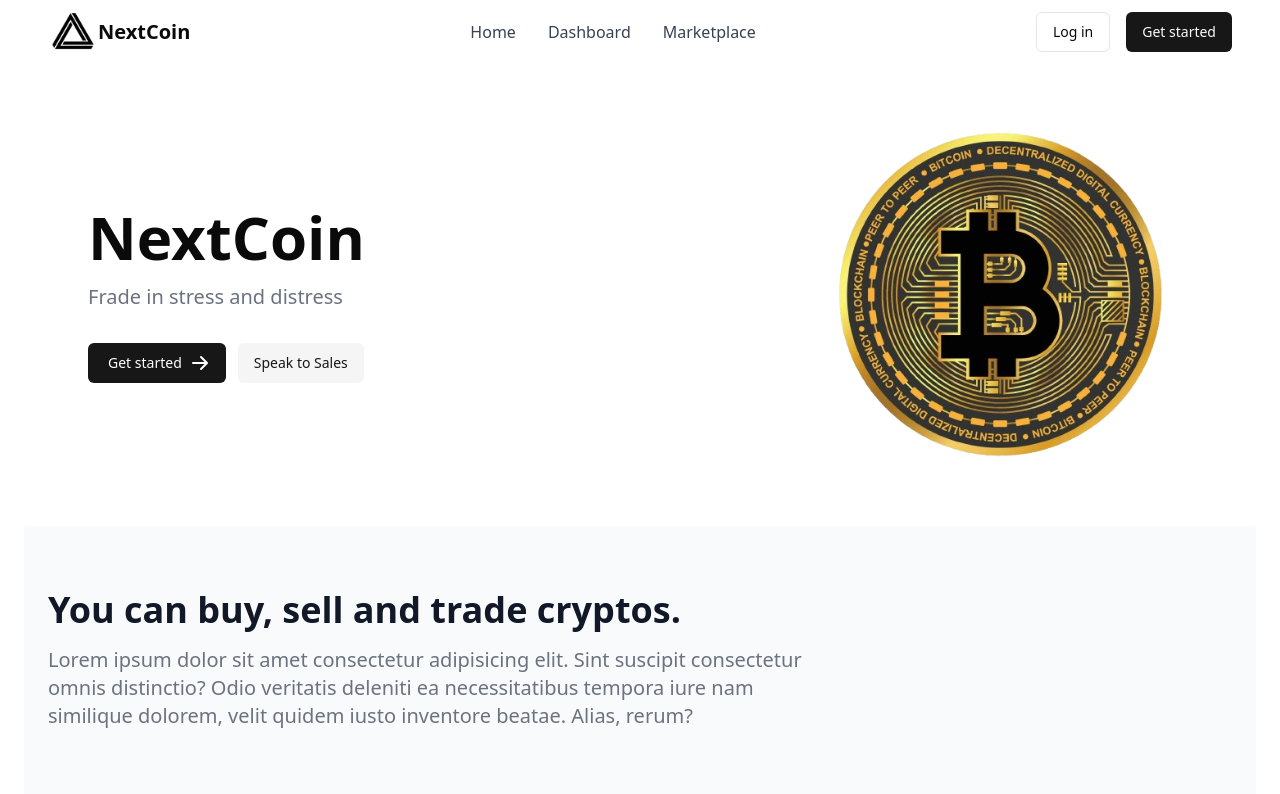
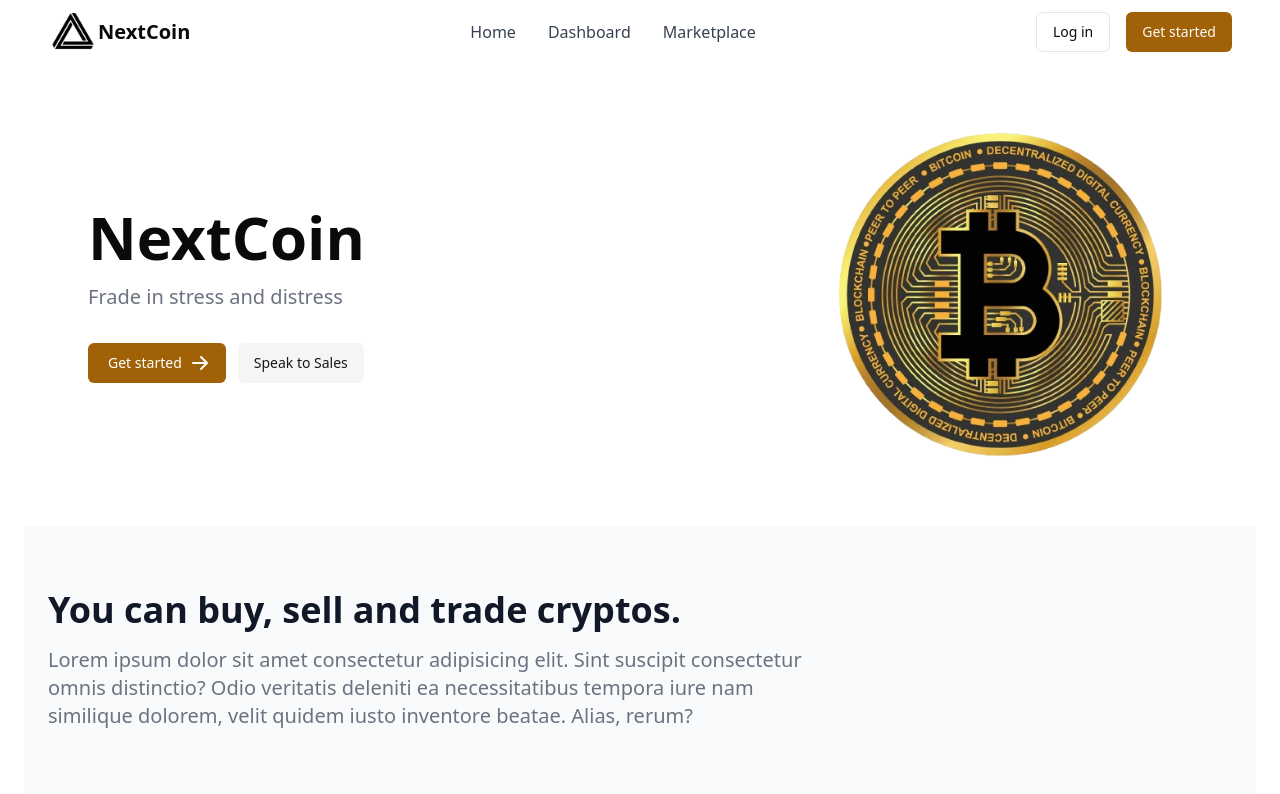
Before and after one commit to Qcucchiara/NextCoin-brief-7, a Next.js app: page / in a window 1280 px wide. Shown: the top 794 px of the page. Built offline with nearby package versions, Linux system fonts and the light colour scheme; no server answers.

Commit message:
Change in the landing page 5

```diff
--- a/src/components/crypto/AllCryptoListElement.tsx
+++ b/src/components/crypto/AllCryptoListElement.tsx
@@ -45,7 +45,7 @@ export const AllCryptoListElement = ({ element }: { element: any }) => {
                   )
                 }}
               >
-                <span className=" text-yellow-600">Buy one</span>
+                <span>Buy one</span>
               </Button>
             )}
             {element.quantity !== 0 && <BuyCryptoModal cryptoId={element.id} />}
--- a/src/components/ui/button.tsx
+++ b/src/components/ui/button.tsx
@@ -9,7 +9,7 @@ const buttonVariants = cva(
   {
     variants: {
       variant: {
-        default: 'bg-primary text-primary-foreground hover:bg-primary/90',
+        default: 'bg-yellow-700 text-primary-foreground hover:bg-primary/90',
         destructive:
           'bg-destructive text-destructive-foreground hover:bg-destructive/90',
         outline:
```
